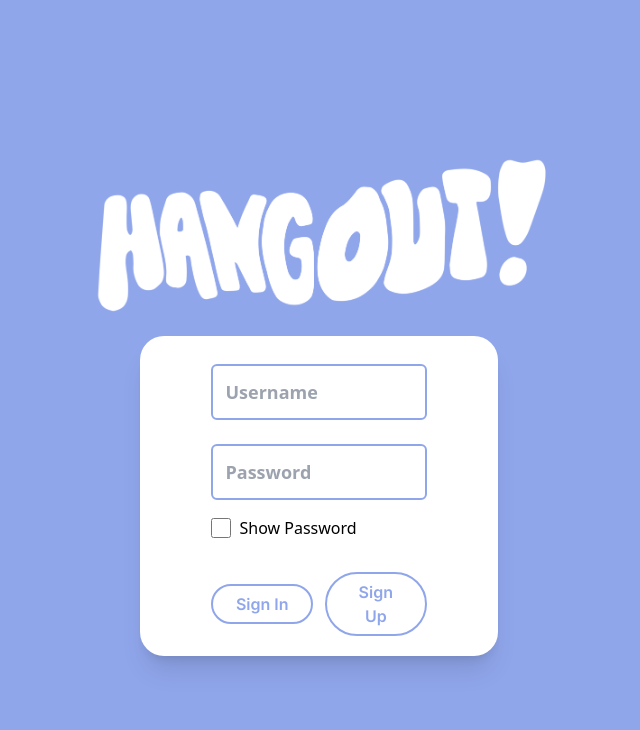
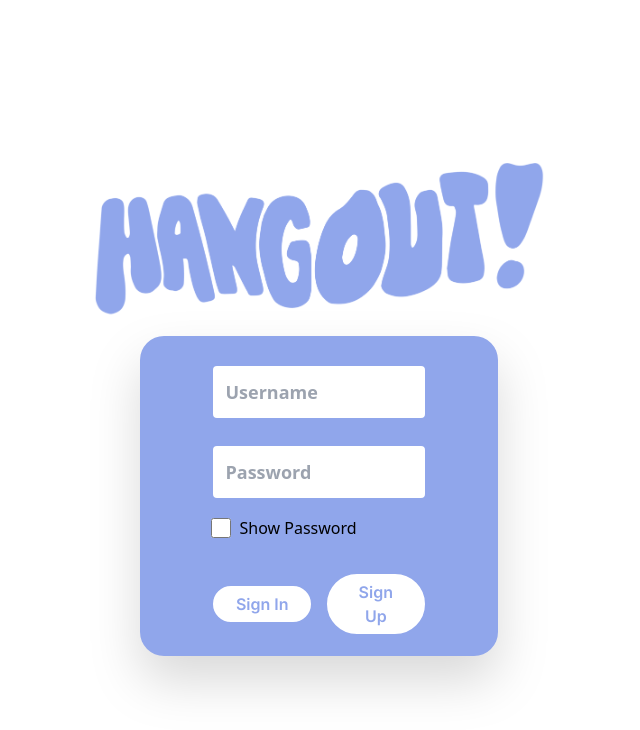
Before and after one commit to enternal-L/hang-out, a Next.js app: page / in a window 1280 px wide. Shown: the top 730 px of the page, without its empty margins (321-961 px from the left). Built offline with nearby package versions, Linux system fonts and the light colour scheme; no server answers.

Commit message:
changed homepage

```diff
--- a/components/SignUp.jsx
+++ b/components/SignUp.jsx
@@ -89,13 +89,13 @@ const SignUp = () => {
   }
 
   return (
-    <div className="w-full h-full flex-center flex-col custom_color">
-      <Image src = "/logo-white.png"
+    <div className="w-full h-full flex-center flex-col bg-white">
+      <Image src = "/splash-blue.png"
                   width = {470}
                   height = {470}
                   className="object-contain"/>
       <div className="w-full login_container">
-        <nav className="flex flex-col bg-white rounded-3xl w-full h-full gap-4 py-5 px-[20%] shadow-xl">
+        <nav className="flex flex-col custom_color rounded-3xl w-full h-full gap-4 py-5 px-[20%] drop-shadow-2xl">
           <input
                   type = "text"
                   placeholder='Username'
```
Also changed, not shown: public/splash-blue.png (added).
